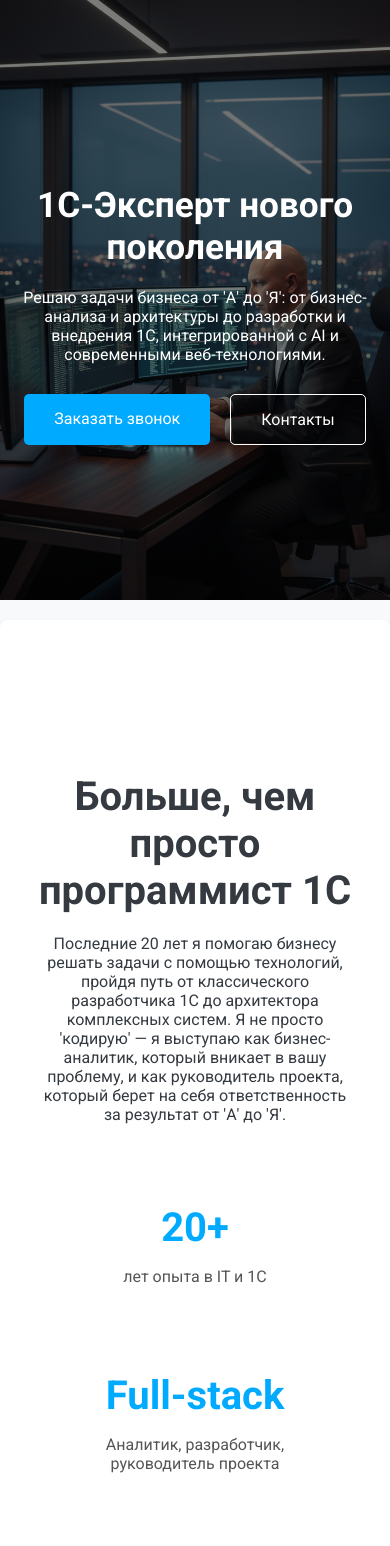
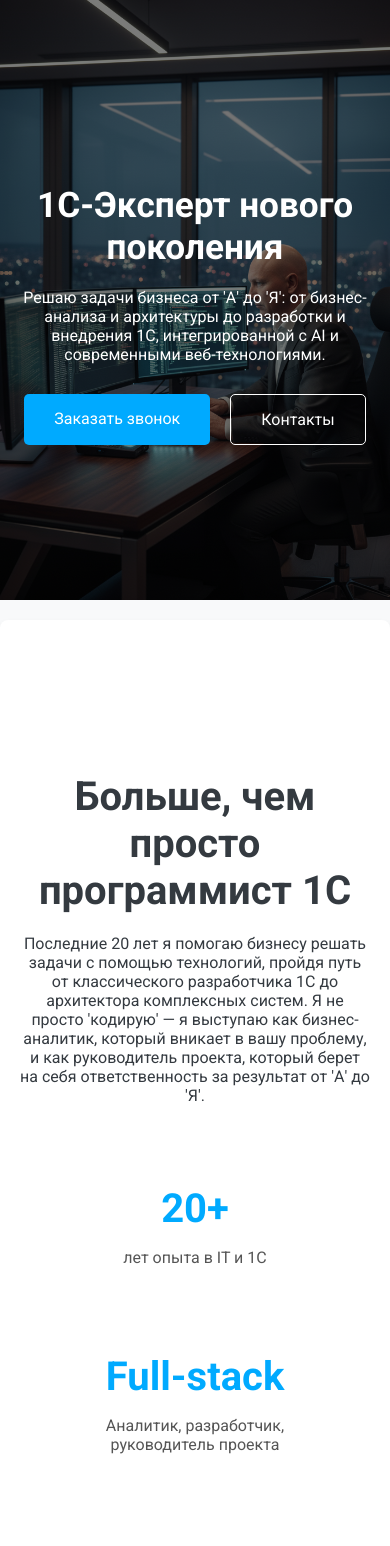
Before and after one commit to prepod2003/1c-expert-landing, a React (Create React App) app: page / in a window 390 px wide. Shown: the top 1546 px of the page. Built offline with nearby package versions, Linux system fonts and the light colour scheme.

Commit message:
fix: Final responsive layout refactoring for all sections

```diff
--- a/src/App.css
+++ b/src/App.css
@@ -1,24 +1,22 @@
-/* Убираем все стили из App, чтобы не было конфликтов */
+/* Оставляем этот файл пустым, чтобы избежать конфликтов */
 .App {
 }
 
-/* Основной стиль для всех секций-контейнеров */
 .section {
-  padding: 60px 15px; /* Вертикальные и ГОРИЗОНТАЛЬНЫЕ отступы */
-  box-sizing: border-box;
+  padding: 60px 0;
+  margin: 0 auto;
+  max-width: 1000px;
 }
 
-/* Стиль для секций, которые должны быть на белой "карточке" */
 .section-card {
   background-color: #ffffff;
   border-radius: 8px;
   box-shadow: 0 4px 6px rgba(0,0,0,0.1);
-  margin: 20px 0; /* Вертикальные отступы между карточками */
+  margin: 20px 0;
 }
 
-/* Адаптивность */
 @media (max-width: 768px) {
   .section {
-    padding: 40px 15px; /* Уменьшаем вертикальные отступы на мобильных */
+    padding: 40px 0;
   }
 }
--- a/src/components/Portfolio.css
+++ b/src/components/Portfolio.css
@@ -15,6 +15,7 @@
   max-width: 900px;
   margin: 0 auto;
   text-align: left;
+  padding: 0 15px; /* Боковые отступы */
 }
 
 .case-card {
--- a/src/components/Services.css
+++ b/src/components/Services.css
@@ -14,6 +14,7 @@
   gap: 30px;
   max-width: 1200px;
   margin: 0 auto;
+  padding: 0 15px; /* Боковые отступы */
 }
 
 .service-card {
```
